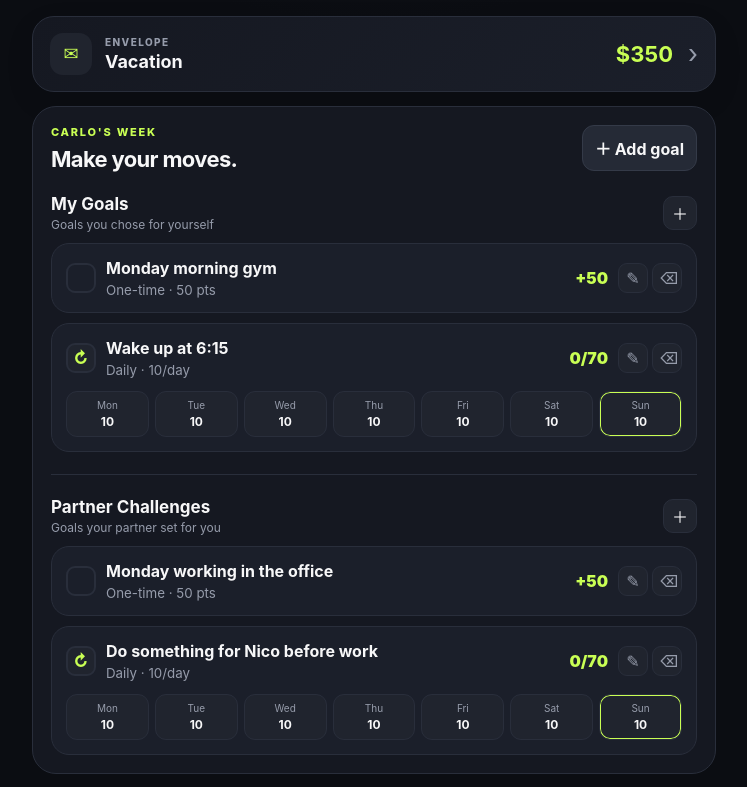
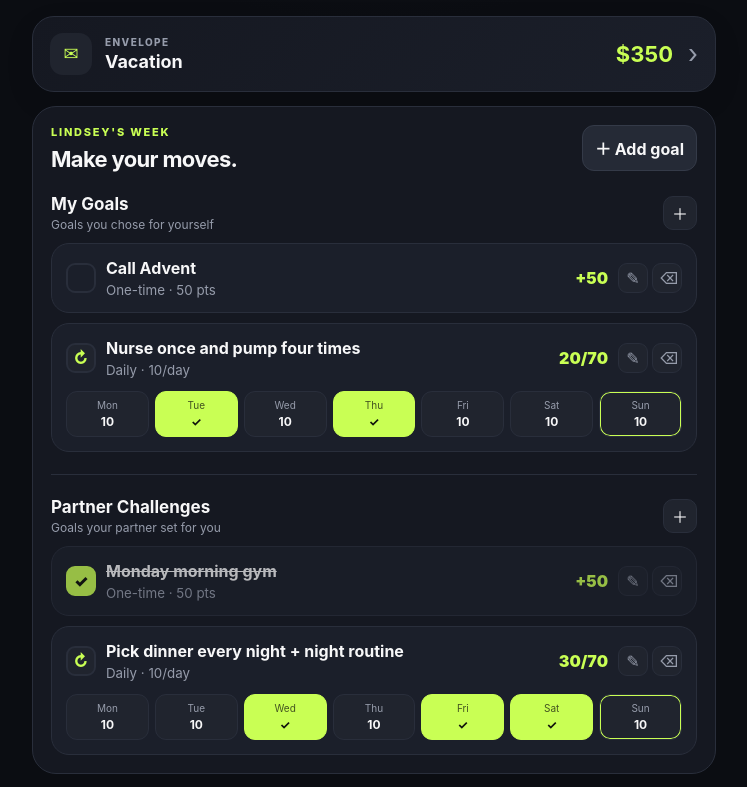
Before and after one commit to Csantos07/goals-game, a Next.js app: page / in a window 1280 px wide. Shown: the part 471-1258 px from the top of the page, without its empty margins (266-1013 px from the left). Built offline with nearby package versions, Linux system fonts and the light colour scheme.

Commit message:
Seed Sunday closeout test scores and completions

```diff
--- a/components/GameBoard.tsx
+++ b/components/GameBoard.tsx
@@ -26,13 +26,13 @@ const STORAGE_KEY = "goals-game:v1";
 
 const initialGoals: Goal[] = [
   { id: 1, player: "Carlo", title: "Monday morning gym", assignedBy: "self", type: "oneTime", done: false, dailyDone: [] },
-  { id: 2, player: "Carlo", title: "Wake up at 6:15", assignedBy: "self", type: "daily", done: false, dailyDone: [] },
+  { id: 2, player: "Carlo", title: "Wake up at 6:15", assignedBy: "self", type: "daily", done: false, dailyDone: ["Tue", "Wed"] },
   { id: 3, player: "Carlo", title: "Monday working in the office", assignedBy: "partner", type: "oneTime", done: false, dailyDone: [] },
-  { id: 4, player: "Carlo", title: "Do something for Nico before work", assignedBy: "partner", type: "daily", done: false, dailyDone: [] },
+  { id: 4, player: "Carlo", title: "Do something for Nico before work", assignedBy: "partner", type: "daily", done: false, dailyDone: ["Mon", "Tue", "Thu", "Fri"] },
   { id: 5, player: "Lindsey", title: "Call Advent", assignedBy: "self", type: "oneTime", done: false, dailyDone: [] },
-  { id: 6, player: "Lindsey", title: "Nurse once and pump four times", assignedBy: "self", type: "daily", done: false, dailyDone: [] },
-  { id: 7, player: "Lindsey", title: "Monday morning gym", assignedBy: "partner", type: "oneTime", done: false, dailyDone: [] },
-  { id: 8, player: "Lindsey", title: "Pick dinner every night + night routine", assignedBy: "partner", type: "daily", done: false, dailyDone: [] }
+  { id: 6, player: "Lindsey", title: "Nurse once and pump four times", assignedBy: "self", type: "daily", done: false, dailyDone: ["Tue", "Thu"] },
+  { id: 7, player: "Lindsey", title: "Monday morning gym", assignedBy: "partner", type: "oneTime", done: true, dailyDone: [] },
+  { id: 8, player: "Lindsey", title: "Pick dinner every night + night routine", assignedBy: "partner", type: "daily", done: false, dailyDone: ["Wed", "Fri", "Sat"] }
 ];
 
 function getCurrentDayKey(): DayKey {
@@ -79,7 +79,7 @@ function contrastText(hex: string) {
 
 export default function GameBoard() {
   const [goals, setGoals] = useState(initialGoals);
-  const [active, setActive] = useState<Player>("Carlo");
+  const [active, setActive] = useState<Player>("Lindsey");
   const [showGoalModal, setShowGoalModal] = useState(false);
   const [editingGoalId, setEditingGoalId] = useState<number | null>(null);
   const [title, setTitle] = useState("");
```
